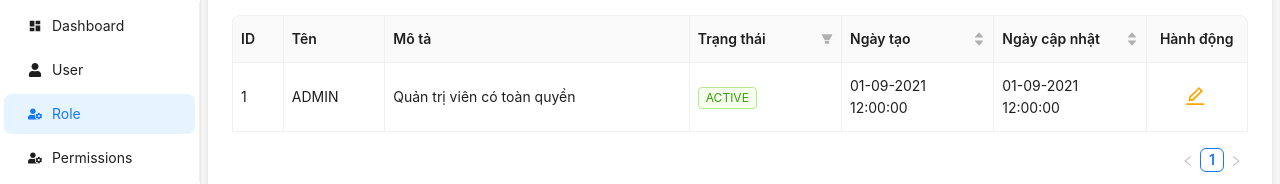
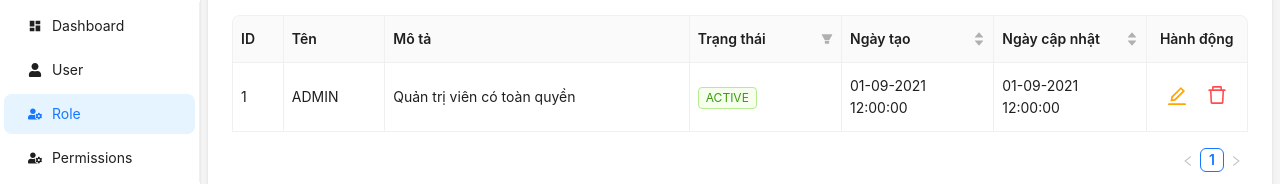
Before and after one commit to tangthiendat/ct250-admin, a React (Vite) app: page /roles in a window 1280 px wide. Shown: the part 125-309 px from the top of the page. Built offline with nearby package versions, Linux system fonts and the light colour scheme.

Commit message:
feat: delete role ui

```diff
--- /dev/null
+++ b/src/features/auth/roles/DeleteRole.tsx
@@ -0,0 +1,25 @@
+import { Popconfirm, Tooltip } from "antd";
+import { DeleteOutlined } from "@ant-design/icons";
+
+interface DeleteRoleProps {
+  roleId: number;
+}
+
+const DeleteRole: React.FC<DeleteRoleProps> = ({ roleId }) => {
+  return (
+    <Popconfirm
+      title="Xóa vai trò"
+      description="Bạn có chắc muốn xóa vai trò này không?"
+      okText="Xóa"
+      cancelText="Hủy"
+      okButtonProps={{ danger: true }}
+      onConfirm={() => console.log(`Delete role with ID: ${roleId}`)}
+    >
+      <Tooltip title="Xóa">
+        <DeleteOutlined className="text-xl text-[#ff4d4f]" />
+      </Tooltip>
+    </Popconfirm>
+  );
+};
+
+export default DeleteRole;
--- a/src/features/auth/roles/RolesTable.tsx
+++ b/src/features/auth/roles/RolesTable.tsx
@@ -2,6 +2,7 @@ import { Space, Table, TableProps, Tag } from "antd";
 import { IPermission, IRole } from "../../../interfaces";
 import { formatDate } from "date-fns";
 import UpdateRole from "./UpdateRole";
+import DeleteRole from "./DeleteRole";
 
 const permissionData: IPermission[] = [
   {
@@ -190,6 +191,7 @@ const RolesTable: React.FC = () => {
       render: (record: IRole) => (
         <Space size="middle">
           <UpdateRole role={record} />
+          <DeleteRole roleId={record.roleId} />
         </Space>
       ),
     },
```
